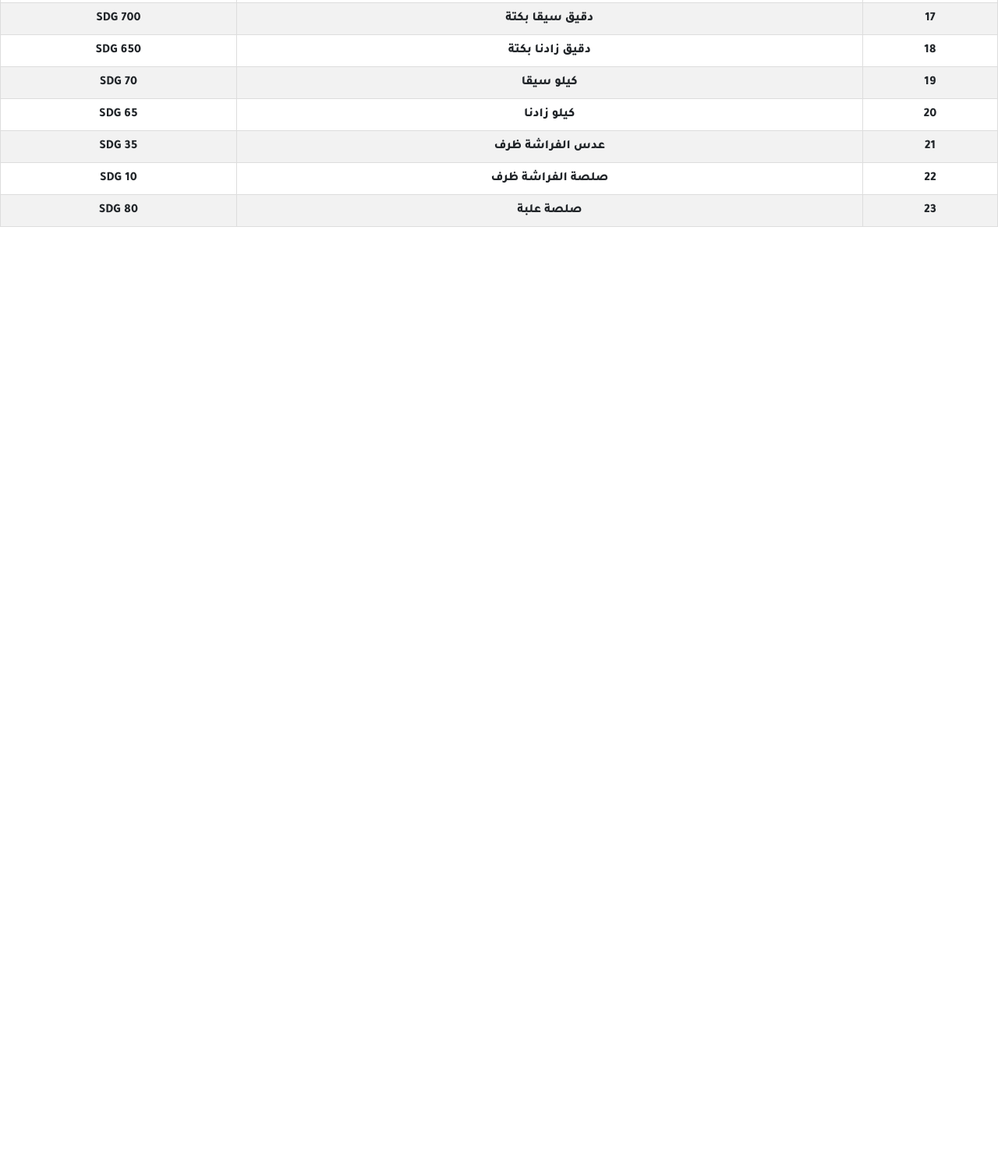
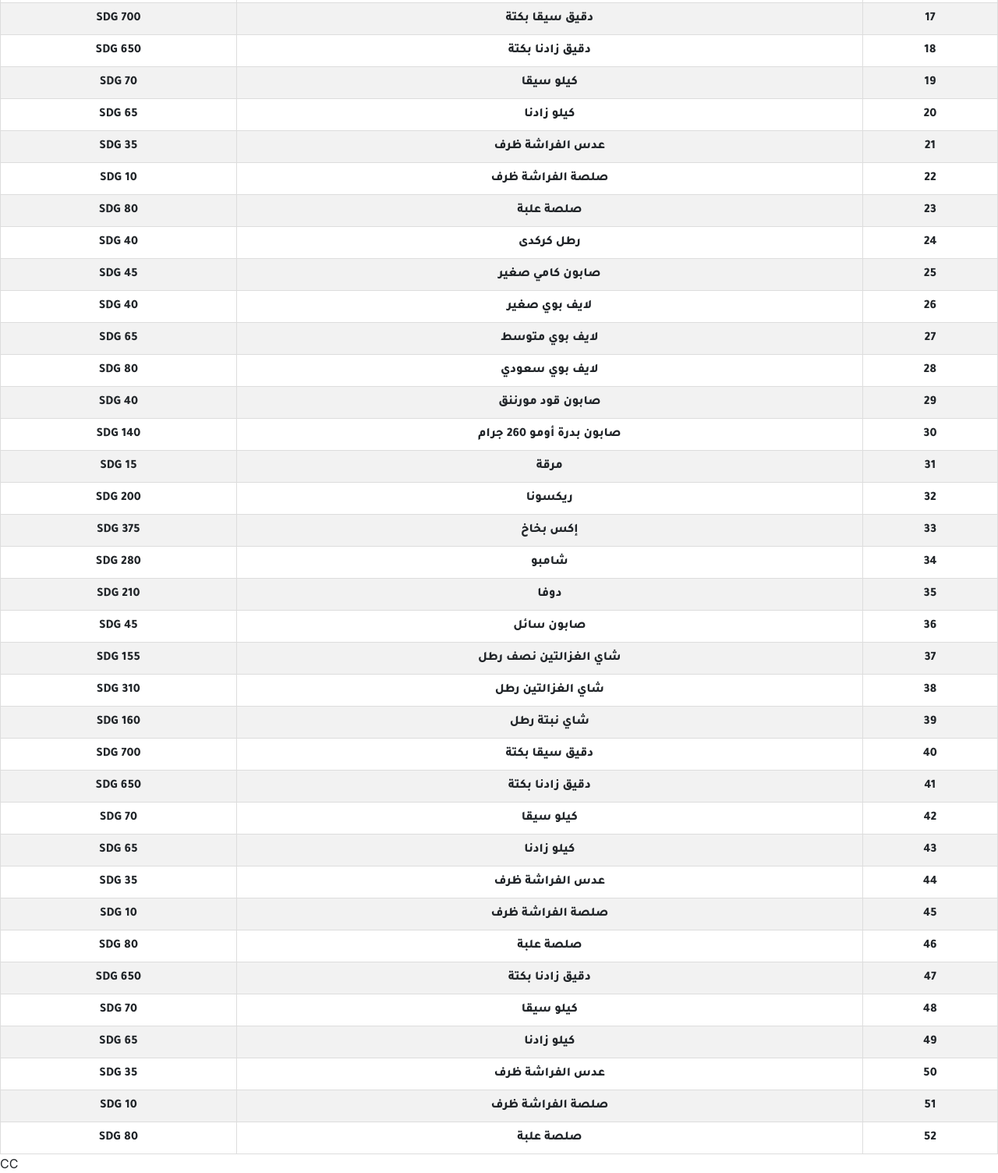
Before and after one commit to financelabor/finance.io, a plain HTML site: page index.html in a window 1280 px wide. Shown: the part 1098-2602 px from the top of the page at 78% size. Before the commit the page ends 1389 px from the top, so only its background shows below. Drawn offline with nearby package versions, Linux system fonts and the light colour scheme; a web font is replaced by a local one.

Commit message:
update index
Updating List and Arabic rtl

```diff
--- a/index.html
+++ b/index.html
@@ -1,5 +1,5 @@
 <!doctype html>
-<html lang="en">
+<html dir="rtl" lang="ar">
   <head>
     <!-- Required meta tags -->
     <meta charset="utf-8">
@@ -37,14 +37,14 @@
         <a class="nav-link" href="#" style="font-family: 'El Messiri', sans-serif;">الرئيسية <span class="sr-only">(current)</span></a>
       </li>
       <li class="nav-item">
-        <a class="nav-link" href="#" style="font-family: 'El Messiri', sans-serif;">آخر الأخبار</a>
+        <a class="nav-link" href="./news.html" style="font-family: 'El Messiri', sans-serif;">آخر الأخبار</a>
       </li>
       <li class="nav-item">
         <a class="nav-link" href="#" style="font-family: 'El Messiri', sans-serif;">اتصل بنا</a>
       </li>
     </ul>
     <span class="navbar-text" style="font-family: 'El Messiri', sans-serif;">
-      مرحباً بكم
+     *
     </span>
   </div>
 </nav>
@@ -55,149 +55,319 @@
 
 <table id="customers">
   <tr>
+    <th>رقم</th>
+    <th>الصنف</th>
     <th>السعر</th>
-    <th>الصنف</th>
-    <th>رقم</th>
   </tr>
 
   <tr>
+    <td>1</td>
+    <td>صابون كامي كبير</td>
     <td>SDG 60</td>
-    <td>صابون كامي كبير</td>
-    <td>1</td>
   </tr>
 
   <tr>
+    <td>2</td>
+    <td>صابون كامي صغير</td>
     <td>SDG 45</td>
-    <td>صابون كامي صغير</td>
-    <td>2</td>
   </tr>
 
   <tr>
+    <td>3</td>
+    <td>لايف بوي صغير</td>
     <td>SDG 40</td>
-      <td>لايف بوي صغير</td>
-      <td>3</td>
     </tr>
 
   <tr>
+    <td>4</td>
+    <td>لايف بوي متوسط</td>
     <td>SDG 65</td>
-    <td>لايف بوي متوسط</td>
-    <td>4</td>
   </tr>
 
   <tr>
+    <td>5</td>
+    <td>لايف بوي سعودي</td>
     <td>SDG 80</td>
-    <td>لايف بوي سعودي</td>
-    <td>5</td>
   </tr>
 
   <tr>
+    <td>6</td>
+    <td>صابون قود مورننق</td>
     <td>SDG 40</td>
-    <td>صابون قود مورننق</td>
-    <td>6</td>
   </tr>
   <tr>
+    <td>7</td>
+    <td>صابون بدرة أومو 260 جرام</td>
     <td>SDG 140</td>
-    <td>صابون بدرة أومو 260 جرام</td>
-    <td>7</td>
   </tr>
 
   <tr>
+    <td>8</td>
+    <td>مرقة</td>
     <td>SDG 15</td>
-      <td>مرقة</td>
-      <td>8</td>
   </tr>
 
   <tr>
+    <td>9</td>
+    <td>ريكسونا</td>
     <td>SDG 200</td>
-    <td>ريوكسونا</td>
-    <td>9</td>
   </tr>
 
   <tr>
+    <td>10</td>
+    <td>إكس بخاخ</td>
     <td>SDG 375</td>
-    <td>إكس بخاخ</td>
-    <td>10</td>
   </tr>
 
   <tr>
+    <td>11</td>
+    <td>شامبو</td>
     <td>SDG 280</td>
-    <td>شامبو</td>
-    <td>11</td>
   </tr>
 
   <tr>
+    <td>12</td>
+    <td>دوفا</td>
     <td>SDG 210</td>
-      <td>دوفا</td>
-      <td>12</td>
   </tr>
 
   <tr>
+    <td>13</td>
+    <td>صابون سائل</td>
     <td>SDG 45</td>
-        <td>صابون سائل</td>
-        <td>13</td>
   </tr>
 
   <tr>
+    <td>14</td>
+    <td>شاي الغزالتين نصف رطل</td>
     <td>SDG 155</td>
-      <td>شاي الغزالتين نصف رطل</td>
-      <td>14</td>
   </tr>
 
   <tr>
+    <td>15</td>
+    <td>شاي الغزالتين رطل</td>
     <td>SDG 310</td>
-      <td>شاي الغزالتين رطل</td>
-      <td>15</td>
   </tr>
 
   <tr>
+    <td>16</td>
+    <td>شاي نبتة رطل</td>
     <td>SDG 160</td>
-      <td>شاي نبتة رطل</td>
-      <td>16</td>
   </tr>
 
   <tr>
+    <td>17</td>
+    <td>دقيق سيقا بكتة</td>
     <td>SDG 700</td>
-        <td>دقيق سيقا بكتة</td>
-        <td>17</td>
   </tr>
 
   <tr>
+    <td>18</td>
+    <td>دقيق زادنا بكتة</td>
     <td>SDG 650</td>
-          <td>دقيق زادنا بكتة</td>
-          <td>18</td>
   </tr>
 
   <tr>
+    <td>19</td>
+    <td>كيلو سيقا</td>
     <td>SDG 70</td>
-        <td>كيلو سيقا</td>
-        <td>19</td>
   </tr>
 
   <tr>
+    <td>20</td>
+    <td>كيلو زادنا</td>
     <td>SDG 65</td>
-        <td>كيلو زادنا</td>
-        <td>20</td>
   </tr>
 
   <tr>
+    <td>21</td>
+    <td>عدس الفراشة ظرف</td>
     <td>SDG 35</td>
-        <td>عدس الفراشة ظرف</td>
-        <td>21</td>
   </tr>
 
   <tr>
+    <td>22</td>
+    <td>صلصة الفراشة ظرف</td>
     <td>SDG 10</td>
-          <td>صلصة الفراشة ظرف</td>
-          <td>22</td>
   </tr>
 
   <tr>
+    <td>23</td>
+    <td>صلصة علبة</td>
     <td>SDG 80</td>
-          <td>صلصة علبة</td>
-          <td>23</td>
+  </tr>
+  <tr>
+      <td>24</td>
+      <td>رطل كركدى</td>
+      <td>SDG 40</td>
     </tr>
 
+    <tr>
+      <td>25</td>
+      <td>صابون كامي صغير</td>
+      <td>SDG 45</td>
+    </tr>
 
+    <tr>
+      <td>26</td>
+      <td>لايف بوي صغير</td>
+      <td>SDG 40</td>
+      </tr>
+
+    <tr>
+      <td>27</td>
+      <td>لايف بوي متوسط</td>
+      <td>SDG 65</td>
+    </tr>
+
+    <tr>
+      <td>28</td>
+      <td>لايف بوي سعودي</td>
+      <td>SDG 80</td>
+    </tr>
+
+    <tr>
+      <td>29</td>
+      <td>صابون قود مورننق</td>
+      <td>SDG 40</td>
+    </tr>
+    <tr>
+      <td>30</td>
+      <td>صابون بدرة أومو 260 جرام</td>
+      <td>SDG 140</td>
+    </tr>
+
+    <tr>
+      <td>31</td>
+      <td>مرقة</td>
+      <td>SDG 15</td>
+    </tr>
+
+    <tr>
+      <td>32</td>
+      <td>ريكسونا</td>
+      <td>SDG 200</td>
+    </tr>
+
+    <tr>
+      <td>33</td>
+      <td>إكس بخاخ</td>
+      <td>SDG 375</td>
+    </tr>
+
+    <tr>
+      <td>34</td>
+      <td>شامبو</td>
+      <td>SDG 280</td>
+    </tr>
+
+    <tr>
+      <td>35</td>
+      <td>دوفا</td>
+      <td>SDG 210</td>
+    </tr>
+
+    <tr>
+      <td>36</td>
+      <td>صابون سائل</td>
+      <td>SDG 45</td>
+    </tr>
+
+    <tr>
+      <td>37</td>
+      <td>شاي الغزالتين نصف رطل</td>
+      <td>SDG 155</td>
+    </tr>
+
+    <tr>
+      <td>38</td>
+      <td>شاي الغزالتين رطل</td>
+      <td>SDG 310</td>
+    </tr>
+
+    <tr>
+      <td>39</td>
+      <td>شاي نبتة رطل</td>
+      <td>SDG 160</td>
+    </tr>
+
+    <tr>
+      <td>40</td>
+      <td>دقيق سيقا بكتة</td>
+      <td>SDG 700</td>
+    </tr>
+
+    <tr>
+      <td>41</td>
+      <td>دقيق زادنا بكتة</td>
+      <td>SDG 650</td>
+    </tr>
+
+    <tr>
+      <td>42</td>
+      <td>كيلو سيقا</td>
+      <td>SDG 70</td>
+    </tr>
+
+    <tr>
+      <td>43</td>
+      <td>كيلو زادنا</td>
+      <td>SDG 65</td>
+    </tr>
+
+    <tr>
+      <td>44</td>
+      <td>عدس الفراشة ظرف</td>
+      <td>SDG 35</td>
+    </tr>
+
+    <tr>
+      <td>45</td>
+      <td>صلصة الفراشة ظرف</td>
+      <td>SDG 10</td>
+    </tr>
+
+    <tr>
+      <td>46</td>
+      <td>صلصة علبة</td>
+      <td>SDG 80</td>
+    </tr>
+
+    <tr>
+        <td>47</td>
+        <td>دقيق زادنا بكتة</td>
+        <td>SDG 650</td>
+      </tr>
+
+      <tr>
+        <td>48</td>
+        <td>كيلو سيقا</td>
+        <td>SDG 70</td>
+      </tr>
+
+      <tr>
+        <td>49</td>
+        <td>كيلو زادنا</td>
+        <td>SDG 65</td>
+      </tr>
+
+      <tr>
+        <td>50</td>
+        <td>عدس الفراشة ظرف</td>
+        <td>SDG 35</td>
+      </tr>
+
+      <tr>
+        <td>51</td>
+        <td>صلصة الفراشة ظرف</td>
+        <td>SDG 10</td>
+      </tr>
+
+      <tr>
+        <td>52</td>
+        <td>صلصة علبة</td>
+        <td>SDG 80</td>
+      </tr>
 </table>
 
 
@@ -208,4 +378,7 @@
     <script src="https://cdn.jsdelivr.net/npm/popper.js@1.16.0/dist/umd/popper.min.js" integrity="sha384-Q6E9RHvbIyZFJoft+2mJbHaEWldlvI9IOYy5n3zV9zzTtmI3UksdQRVvoxMfooAo" crossorigin="anonymous"></script>
     <script src="https://stackpath.bootstrapcdn.com/bootstrap/4.4.1/js/bootstrap.min.js" integrity="sha384-wfSDF2E50Y2D1uUdj0O3uMBJnjuUD4Ih7YwaYd1iqfktj0Uod8GCExl3Og8ifwB6" crossorigin="anonymous"></script>
   </body>
+  <footer>
+      CC
+  </footer>
 </html>
```
Lines whose indentation alone changed are shown as unchanged.
